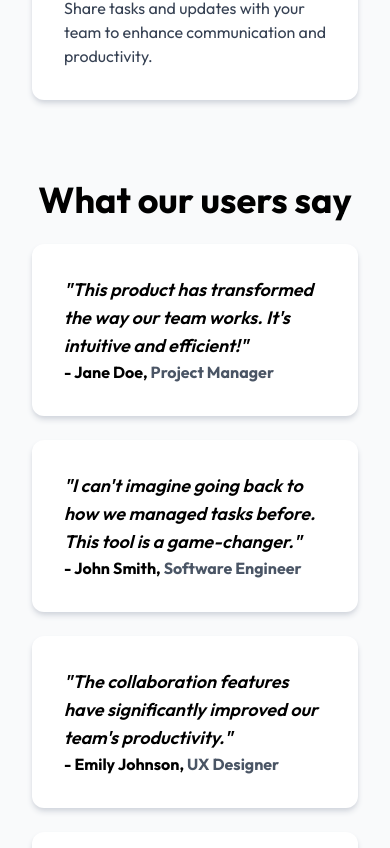
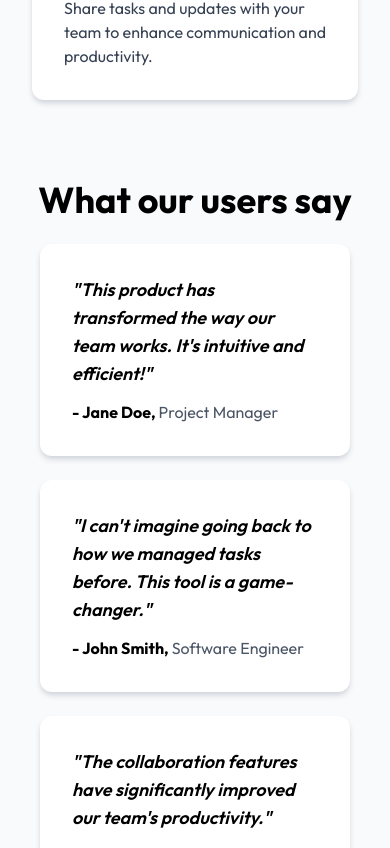
Before and after one commit to ebube92/taskFlow-webpage, a React (Vite) app: page / in a window 390 px wide. Shown: the part 1592-2440 px from the top of the page. Built offline with nearby package versions, Linux system fonts and the light colour scheme; a web font is replaced by a local one.

Commit message:
done with testimonial section

```diff
--- a/src/components/featureCard.jsx
+++ b/src/components/featureCard.jsx
@@ -1,6 +1,6 @@
 export default function FeatureCard({ icon, title, description }) {
   return (
-    <div className="bg-white flex flex-col font-outfit p-8 rounded-xl shadow-md hover:shadow-lg transition-all duration-300 hover:scale-105 cursor-pointer shadow-gray-300 flex-1">
+    <div className="bg-white flex flex-col font-outfit p-8 rounded-xl shadow-md hover:shadow-lg transition-all duration-300 shadow-gray-300 flex-1">
       <div className="bg-gray-200 p-3 rounded-xl mb-4 w-max h-max">
         <img src={icon} alt={title + " icon"} className="w-10 h-10"></img>
       </div>
--- a/src/components/testimonialCard.jsx
+++ b/src/components/testimonialCard.jsx
@@ -1,8 +1,8 @@
 export default function TestimonialCard ({ name, role, quote }) {
     return (
         <div className="bg-white flex flex-col font-outfit p-8 rounded-xl shadow-md hover:shadow-lg transition-all duration-300 shadow-gray-300 flex-1">
-            <p className="text-lg italic font-semibold">"{quote}"</p>
-            <h4 className="text-md font-bold">- {name}, <span className="text-md text-gray-600">{role}</span></h4>
+            <p className="text-lg italic font-semibold mb-3">"{quote}"</p>
+            <h4 className="text-md font-bold">- {name}, <span className="text-md font-normal text-gray-600">{role}</span></h4>
         </div>
     )
 }
--- a/src/components/testimonials.jsx
+++ b/src/components/testimonials.jsx
@@ -26,9 +26,9 @@ const testimonials = [
 export default function Testimonials() {
     return (
         <div className="w-full bg-gray-50">
-            <section className="min-h-[50vh] px-4 lg:px-16 w-full lg:w-[70%] mx-auto py-10 font-outfit flex flex-col items-center">
+            <section className="min-h-[50vh] px-6 lg:px-16 w-full lg:w-[70%] mx-auto py-10 font-outfit flex flex-col items-center">
                 <h2 className="text-4xl font-bold text-center">What our users say</h2>
-                <div className="flex flex-col md:flex-row gap-6 justify-between items-stretch mt-6 px-4 md:px-16">
+                <div className="grid grid-cols-1 md:grid-cols-2 gap-6 justify-between items-stretch mt-6 px-4 w-full">
                     {testimonials.map((item, index) => (
                         <TestimonialCard key={index} {...item} />
                     ))}
```
